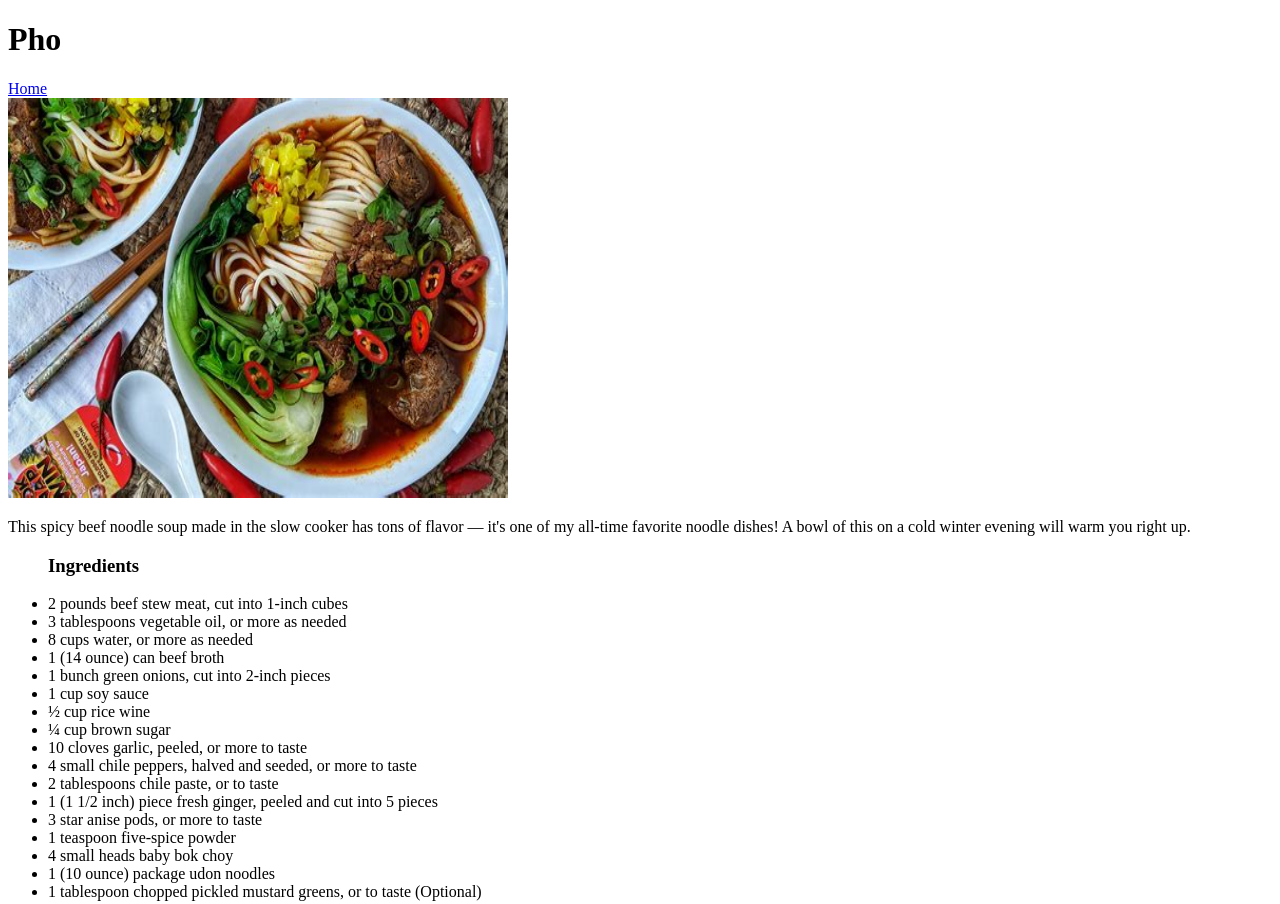
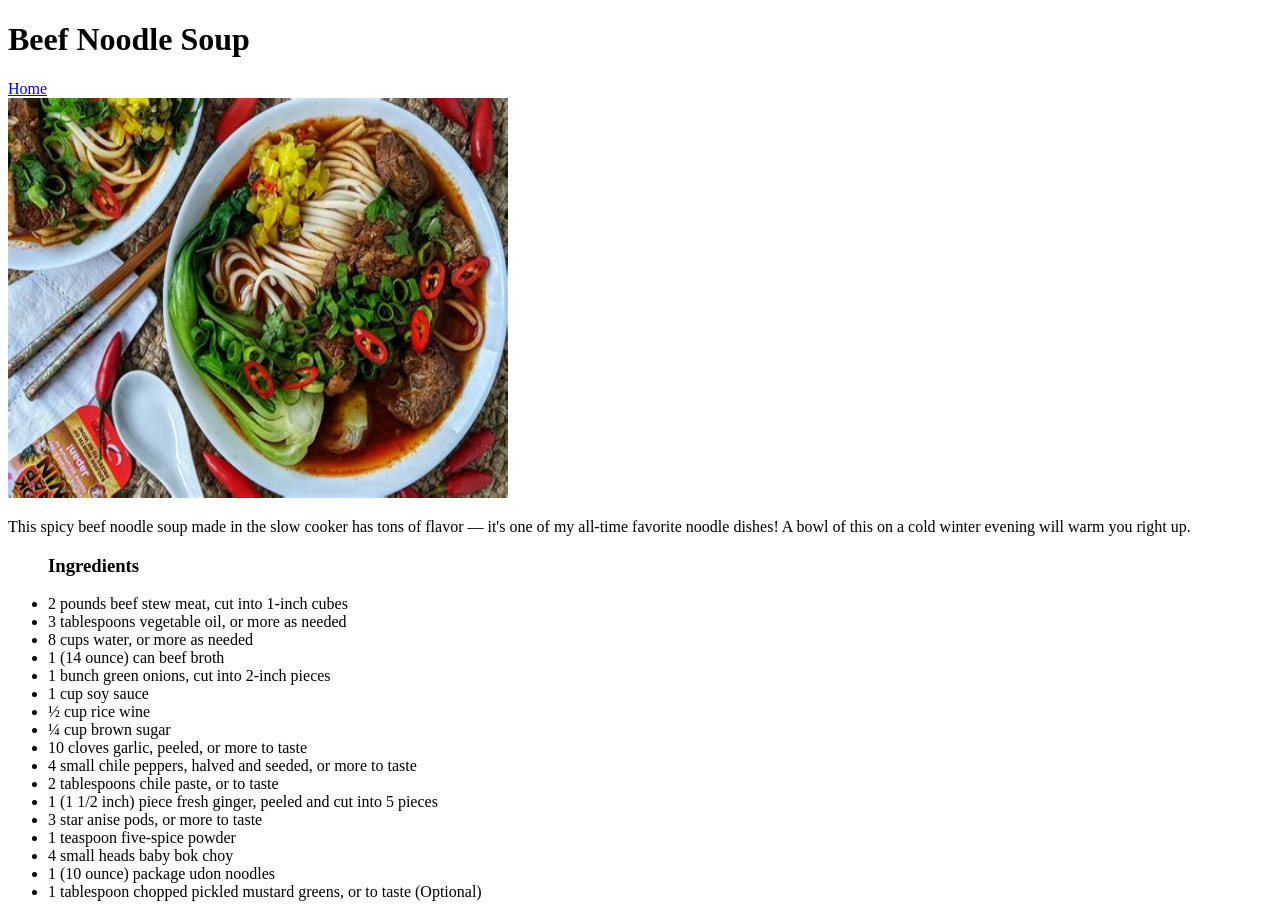
Before and after one commit to JJDED/ODIN-recipes, a plain HTML site: page recipes/taiwanese.html in a window 1280 px wide. Shown: the top 904 px of the page. Drawn offline with Linux system fonts and the light colour scheme.

Commit message:
Update to titles

```diff
--- a/recipes/taiwanese.html
+++ b/recipes/taiwanese.html
@@ -6,7 +6,7 @@
     <title>Document</title>
 </head>
 <body>
-    <h1>Pho</h1>
+    <h1>Beef Noodle Soup</h1>
     <a href="../index.html">Home<br /></a>
     <img src="../images/OIP.jpg" alt="A big bowl of delicious hearty taiwanese beef noodle soup" height="400px" width="500px">
     <p>This spicy beef noodle soup made in the slow cooker has tons of flavor — it's one of my all-time favorite noodle dishes! A bowl of this on a cold winter evening will warm you right up.</p>
```
Also changed, not shown: recipes/ramen.html (+1 -1 lines).
